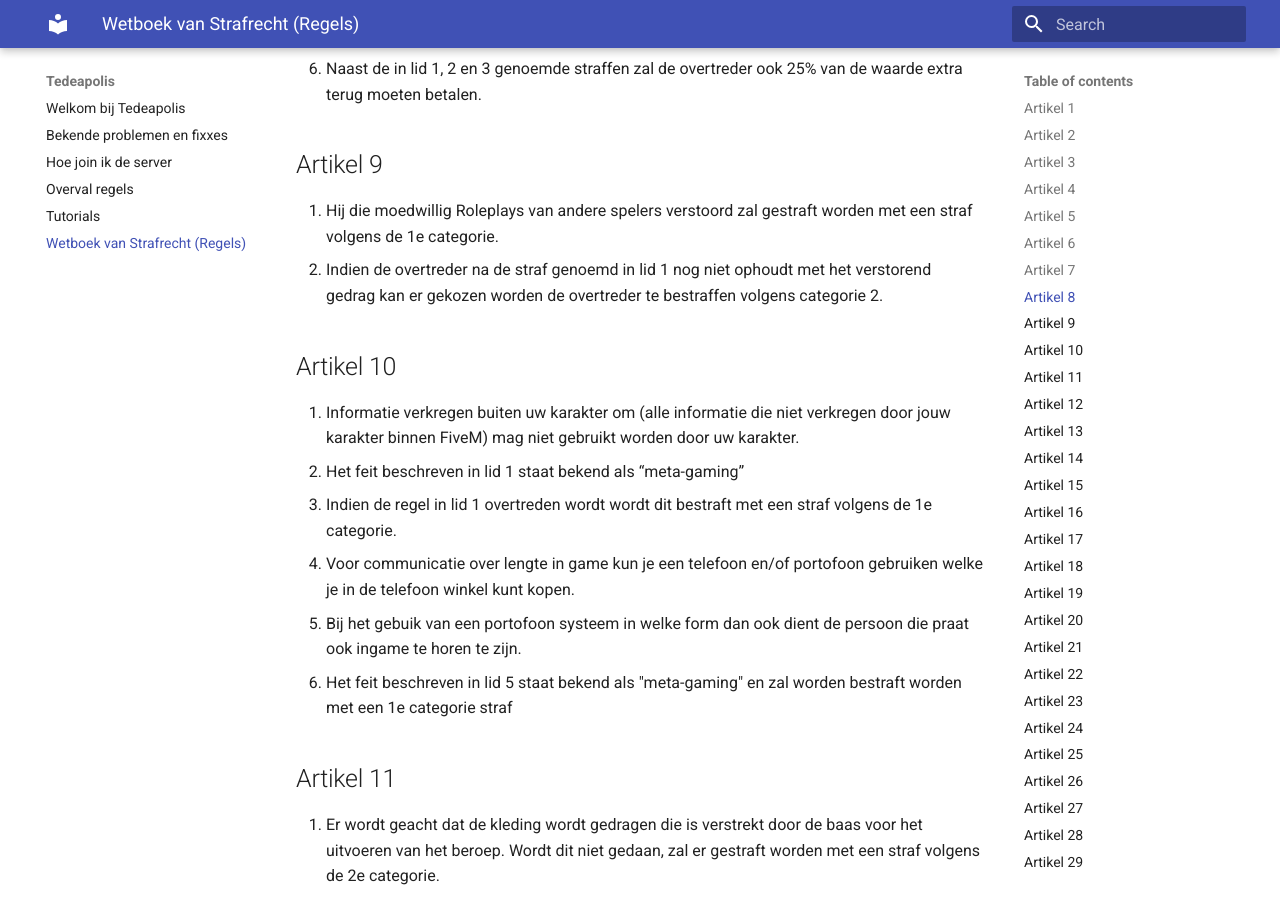
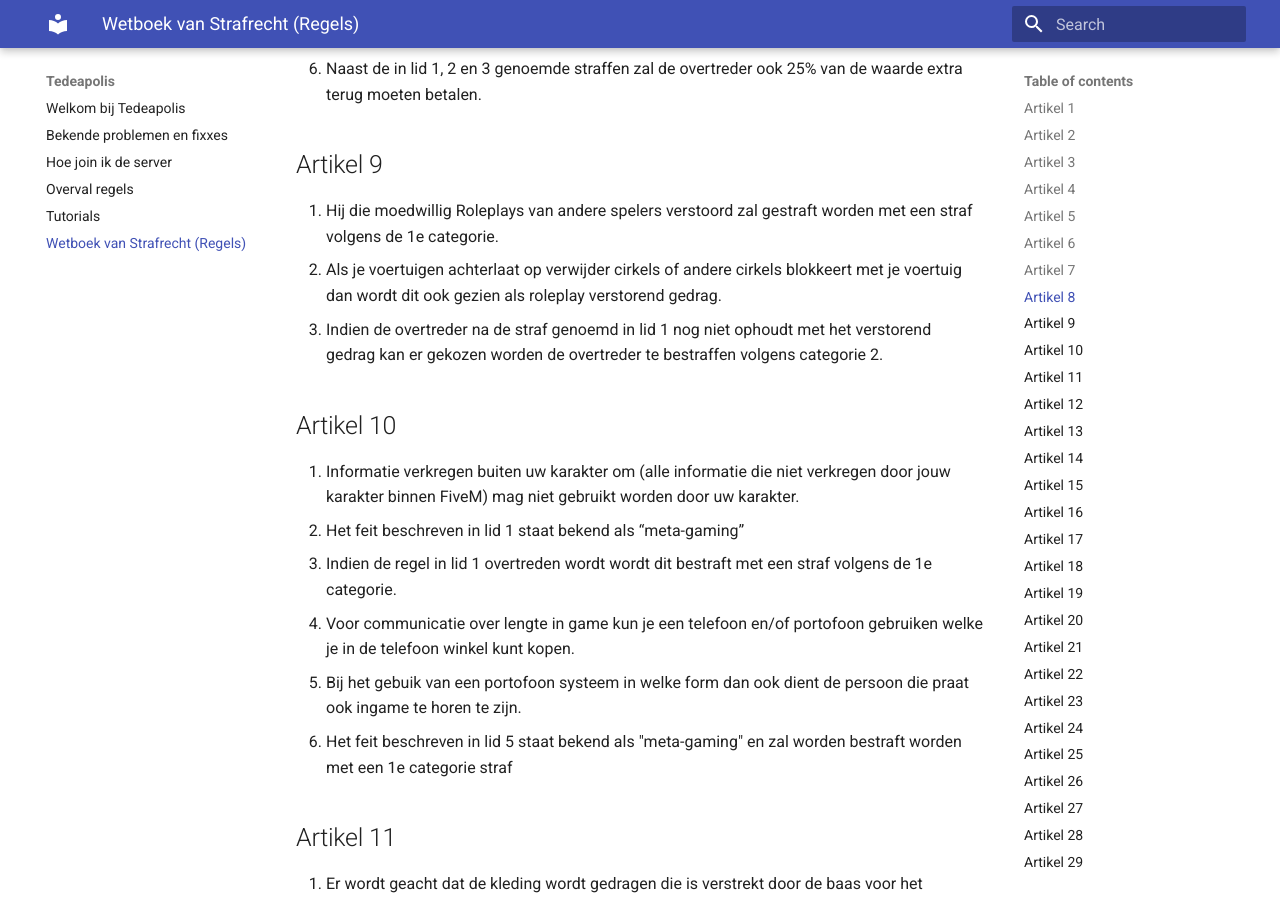
Before and after one commit to Tedeapolis/Tedeapolis, an MkDocs documentation site: the page built from docs/Wetboek.md, in a window 1280 px wide and 900 px high, scrolled down 2960 px. Built offline with MkDocs 1.6.1 and Material for MkDocs 9.7.7, drawn with Linux system fonts in a browser that asks for light colours.

Commit message:
Artikel 9: Achterlaten van voertuigen in cirkels nu roleplay verstorend gedrag

```diff
--- a/docs/Wetboek.md
+++ b/docs/Wetboek.md
@@ -75,7 +75,8 @@
 ## Artikel 9
 
 1. Hij die moedwillig Roleplays van andere spelers verstoord zal gestraft worden met een straf volgens de 1e categorie.
-2. Indien de overtreder na de straf genoemd in lid 1 nog niet ophoudt met het verstorend gedrag kan er gekozen worden de overtreder te bestraffen volgens categorie 2.
+2. Als je voertuigen achterlaat op verwijder cirkels of andere cirkels blokkeert met je voertuig dan wordt dit ook gezien als roleplay verstorend gedrag.
+3. Indien de overtreder na de straf genoemd in lid 1 nog niet ophoudt met het verstorend gedrag kan er gekozen worden de overtreder te bestraffen volgens categorie 2.
 
 ## Artikel 10
 
```
